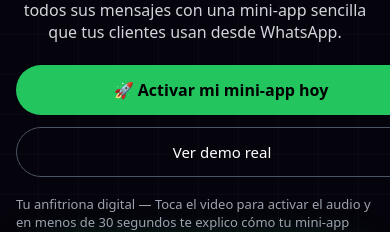
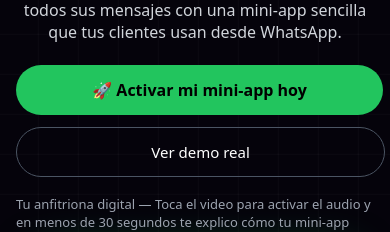
Before and after one commit to gabrielcpi26-sketch/landing-page-multi-restaurant, a React (Vite) app: page / in a window 390 px wide. Shown: the part 364-596 px from the top of the page. Built offline with nearby package versions, Linux system fonts and the light colour scheme.

Commit message:
Ajuste de botones centrados y tamaño en mobile

```diff
--- a/src/LandingPro.jsx
+++ b/src/LandingPro.jsx
@@ -433,11 +433,13 @@ function LandingPro() {
             tus clientes usan desde WhatsApp.
           </p>
 
+
+
           <div
             style={{
               display: "flex",
               justifyContent: "center",
-              alignItems: "stretch",
+              alignItems: "center",
               gap: 12,
               flexWrap: isMobile ? "nowrap" : "wrap",
               flexDirection: isMobile ? "column" : "row",
@@ -449,6 +451,10 @@ function LandingPro() {
               target="_blank"
               rel="noreferrer"
               style={{
+                display: "block",
+                width: isMobile ? "88%" : "auto",   // 👈 más angosto en cel
+                maxWidth: 420,
+                margin: "0 auto",                   // 👈 centrado
                 padding: "14px 26px",
                 background: "#22c55e",
                 color: "black",
@@ -456,7 +462,6 @@ function LandingPro() {
                 borderRadius: 999,
                 fontWeight: 700,
                 textDecoration: "none",
-                width: isMobile ? "100%" : "auto",
               }}
             >
               🚀 Activar mi mini-app hoy
@@ -467,18 +472,22 @@ function LandingPro() {
               target="_blank"
               rel="noreferrer"
               style={{
+                display: "block",
+                width: isMobile ? "88%" : "auto",   // 👈 igual que el verde
+                maxWidth: 420,
+                margin: "0 auto",
                 padding: "14px 26px",
                 borderRadius: 999,
                 border: "1px solid #4b5563",
                 fontSize: 15,
                 textDecoration: "none",
                 color: "white",
-                width: isMobile ? "100%" : "auto",
               }}
             >
               Ver demo real
             </a>
           </div>
+
 
           {/* Avatar principal */}
           <div className="hero-avatar">
```
